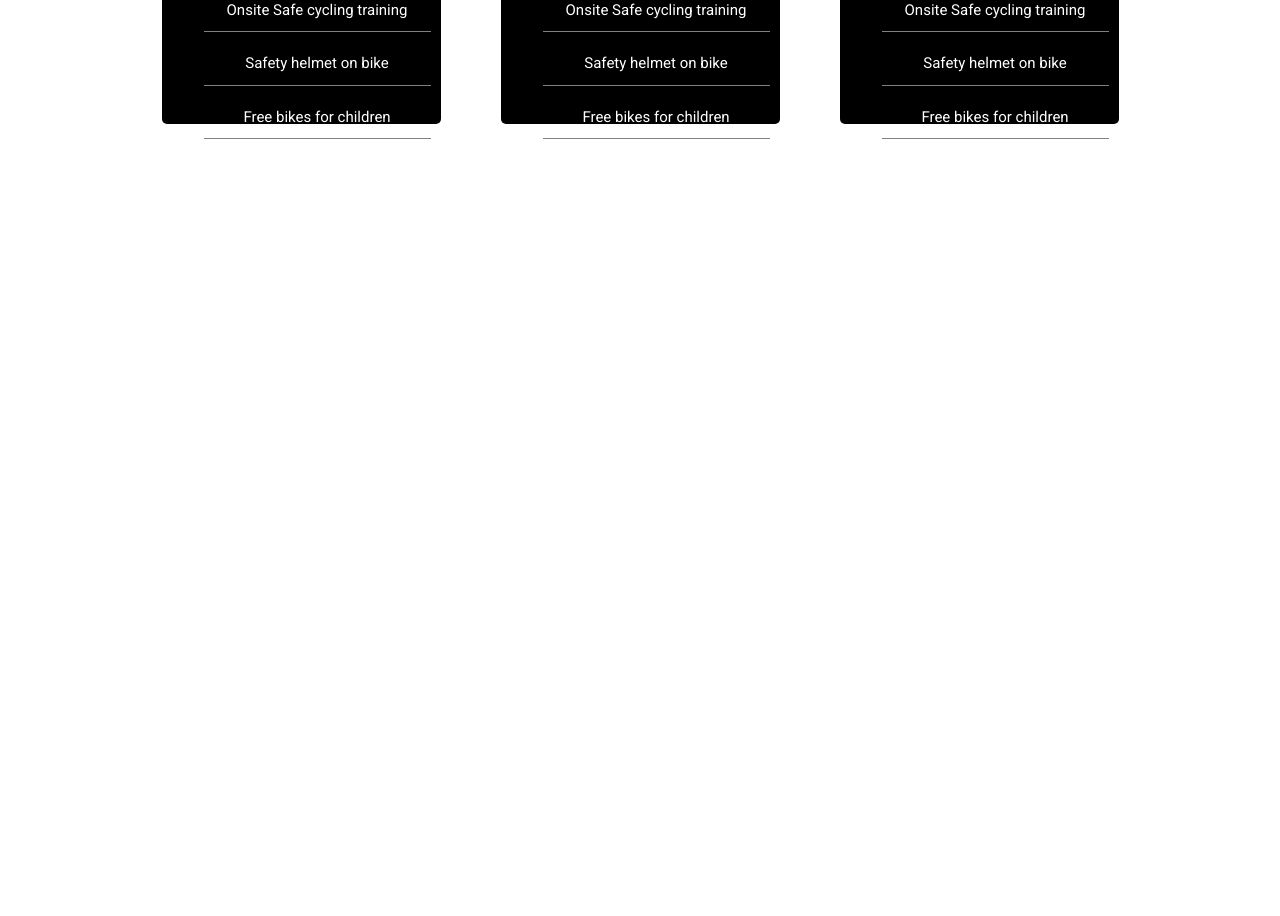
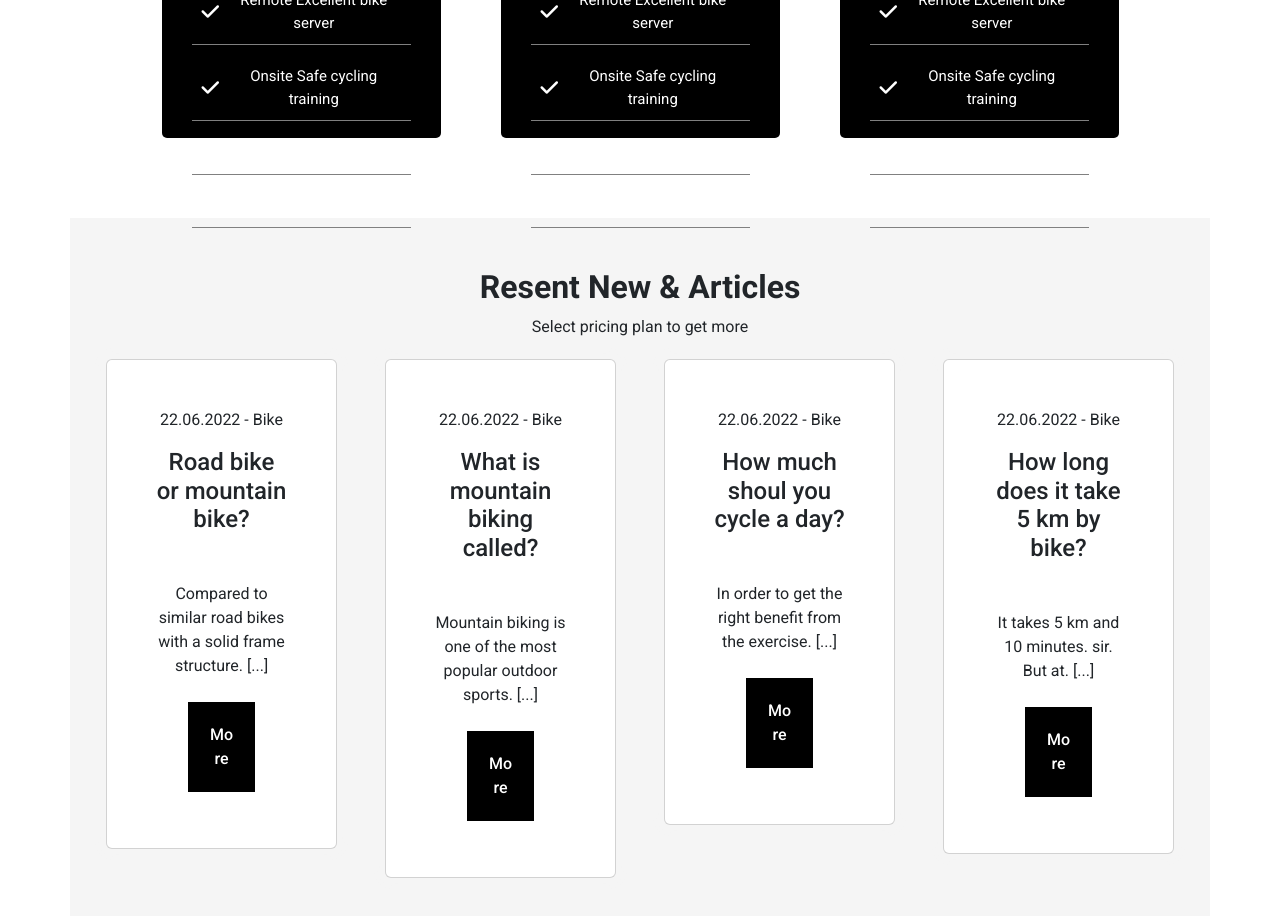
Before and after one commit to alex02r/proj-html-vuejs, a Vue app: page / in a window 1280 px wide. Shown: the part 660-1576 px from the top of the page. Before the commit the page ends 866 px from the top, so only its background shows below. Built offline with nearby package versions, Linux system fonts and the light colour scheme.

Commit message:
[UPGRADE] Aggiunta sezione articoli

```diff
--- a/src/components/CardContainer.vue
+++ b/src/components/CardContainer.vue
@@ -4,11 +4,52 @@ export default {
     data() {
         return {
             li_packs: [
-                'Phone Mountainer bike training',
-                'Remote Excellent bike server',
-                'Onsite Safe cycling training',
-                'Safety helmet on bike',
-                'Free bikes for children'
+                {
+                    name: 'Phone Mountainer bike training',
+                    done: true,
+                },
+                {
+                    name: 'Remote Excellent bike server',
+                    done: true,
+                },
+                {
+                    name: 'Onsite Safe cycling training',
+                    done: true,
+                },
+                {
+                    name: 'Safety helmet on bike',
+                    done: false,
+                },
+                {
+                    name: 'Free bikes for children',
+                    done: false,
+                },
+            ],
+            new_articles: [
+                {
+                    image: '/src/news-bike5-300x180.jpg',
+                    date: '22.06.2022 - Bike',
+                    title: 'Road bike or mountain bike?',
+                    text: 'Compared to similar road bikes with a solid frame structure. [...]'
+                },
+                {
+                    image: '/src/news-bike6-300x180.jpg',
+                    date: '22.06.2022 - Bike',
+                    title: 'What is mountain biking called?',
+                    text: 'Mountain biking is one of the most popular outdoor sports. [...]'
+                },
+                {
+                    image: '/src/news-bike3-300x180.jpg',
+                    date: '22.06.2022 - Bike',
+                    title: 'How much shoul you cycle a day?',
+                    text: 'In order to get the right benefit from the exercise. [...]'
+                },
+                {
+                    image: '/src/news-bike4-300x180.jpg',
+                    date: '22.06.2022 - Bike',
+                    title: 'How long does it take 5 km by bike?',
+                    text: 'It takes 5 km and 10 minutes. sir. But at. [...]'
+                },
             ]
         }
     }
@@ -27,7 +68,7 @@ export default {
                     </div>
                 </div>
                 <h2 class="fw-bolder text-center mt-3">Special Packs</h2>
-                <p class="text-center">Select pricing plan to get more</p>
+                <span class="text-center">Select pricing plan to get more</span>
 
 
                 <!-- Card pacchetto abbonamenti -->
@@ -42,8 +83,11 @@ export default {
                             <h3 class="fw-bolder">Basic</h3>
                             <p>Learn to ride a bike from the professionals</p>
                             <ul>
-                                <li v-for="index in li_packs" :key="index">
-                                    {{index}}
+                                <li v-for="item, index in li_packs" :key="index">
+                                    <div class="d-flex align-items-center justify-content-center">
+                                        <i :class="item.done == true ? 'fa-solid fa-check' : 'fa-solid fa-xmark'"></i>
+                                        <span class="ms-2">{{item.name}}</span>
+                                    </div>
                                 </li>
                             </ul>
                         </div>
@@ -66,8 +110,11 @@ export default {
                             <h3 class="fw-bolder">Standard</h3>
                             <p>Learn to ride a bike from the professionals</p>
                             <ul>
-                                <li v-for="index in li_packs" :key="index">
-                                    {{index}}
+                                <li v-for="item, index in li_packs" :key="index">
+                                    <div class="d-flex align-items-center justify-content-center">
+                                        <i :class="item.done == true ? 'fa-solid fa-check' : 'fa-solid fa-xmark'"></i>
+                                        <span class="ms-2">{{item.name}}</span>
+                                    </div>
                                 </li>
                             </ul>
                         </div>
@@ -89,8 +136,11 @@ export default {
                             <h3 class="fw-bolder">Premium</h3>
                             <p>Learn to ride a bike from the professionals</p>
                             <ul>
-                                <li v-for="index in li_packs" :key="index">
-                                    {{index}}
+                                <li v-for="item, index in li_packs" :key="index">
+                                    <div class="d-flex align-items-center justify-content-center">
+                                        <i :class="item.done == true ? 'fa-solid fa-check' : 'fa-solid fa-xmark'"></i>
+                                        <span class="ms-2">{{item.name}}</span>
+                                    </div>
                                 </li>
                             </ul>
                         </div>
@@ -107,13 +157,40 @@ export default {
         </div>
     </section>
 
+    <!-- Sezione New Articles -->
+    <section class="new-articles">
+        <div class="container">
+            <div class="row">
+                <h2 class="fw-bolder text-center">Resent New & Articles</h2>
+                <span class="text-center">Select pricing plan to get more</span>
+
+                <!-- Card -->
+                <div class="cards d-flex justify-content-center">
+                    <div class="col-3" v-for="(card, index) in new_articles" :key="index">
+                        <div class="card mx-4">
+                            <!-- <img :src="{{card.image}}" class="" alt="{{card.title}}"> -->
+                            <div class="card-body">
+                                <p class="text-center">{{card.date}}</p>
+                                <h4 class="text-center">{{card.title}}</h4>
+                                <p class="text-center mt-5">{{card.text}}</p>
+                                <div class="d-flex justify-content-center">
+                                    <button class="my-2">More</button>
+                                </div>
+                            </div>
+                        </div>
+                    </div>
+                </div>
+            </div>
+        </div>
+    </section>
+
 </template>
 
 <style lang="scss" scoped>
 @use '../styles/partial/variables' as *;
 
 .special-packs {
-    padding: 20px;
+    margin: 50px 0;
 
     .medal-square {
         width: 100px;
@@ -145,7 +222,7 @@ export default {
             width: 100%;
             height: 100%;
             background-color: $black;
-            padding: 20px 10px;
+            padding: 20px 0;
             border-radius: 5px;
 
             i {
@@ -168,13 +245,18 @@ export default {
             ul {
                 color: $white;
                 list-style: none;
-                margin-top: 50px;
+                margin-top: 80px;
+                padding: 0 30px;
 
                 li {
                     font-size: 15px;
                     padding: 10px;
                     margin: 10px 0;
                     border-bottom: 1px solid grey;
+
+                    i {
+                        font-size: 20px;
+                    }
                 }
             }
         }
@@ -210,4 +292,25 @@ export default {
     }
 
 }
+
+.new-articles {
+    padding: 50px 0;
+    background-color: $grey;
+
+    .cards {
+        margin-top: 20px;
+
+        .card {
+            box-shadow: 0 0 10px 5px $grey;
+
+            button {
+                width: 50%;
+                padding: 20px;
+                background-color: black;
+                color: $white;
+            }
+        }
+
+    }
+}
 </style>
```
